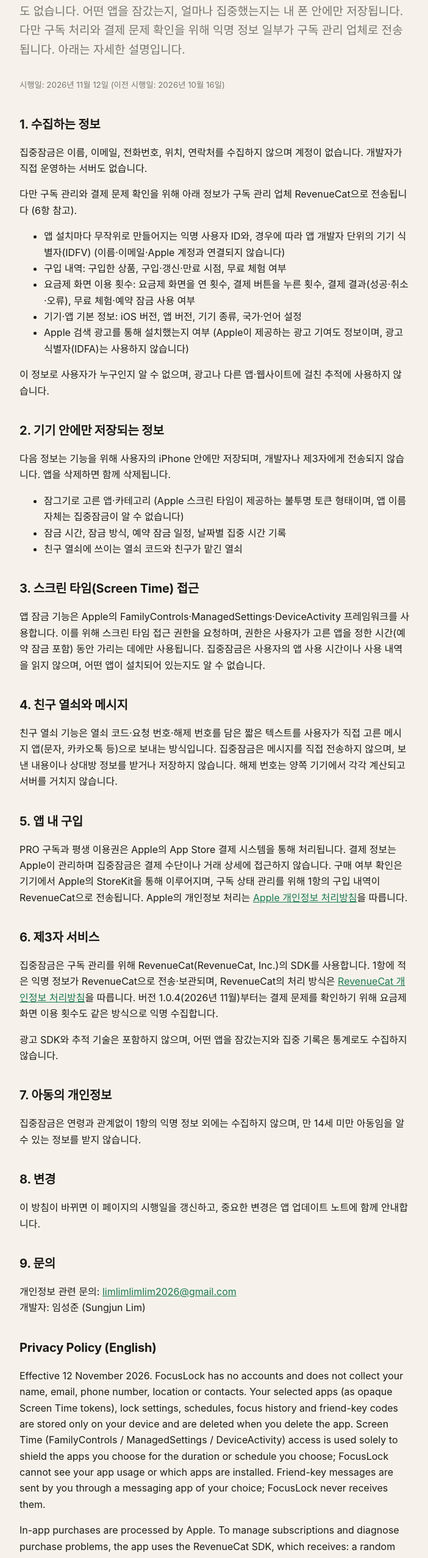
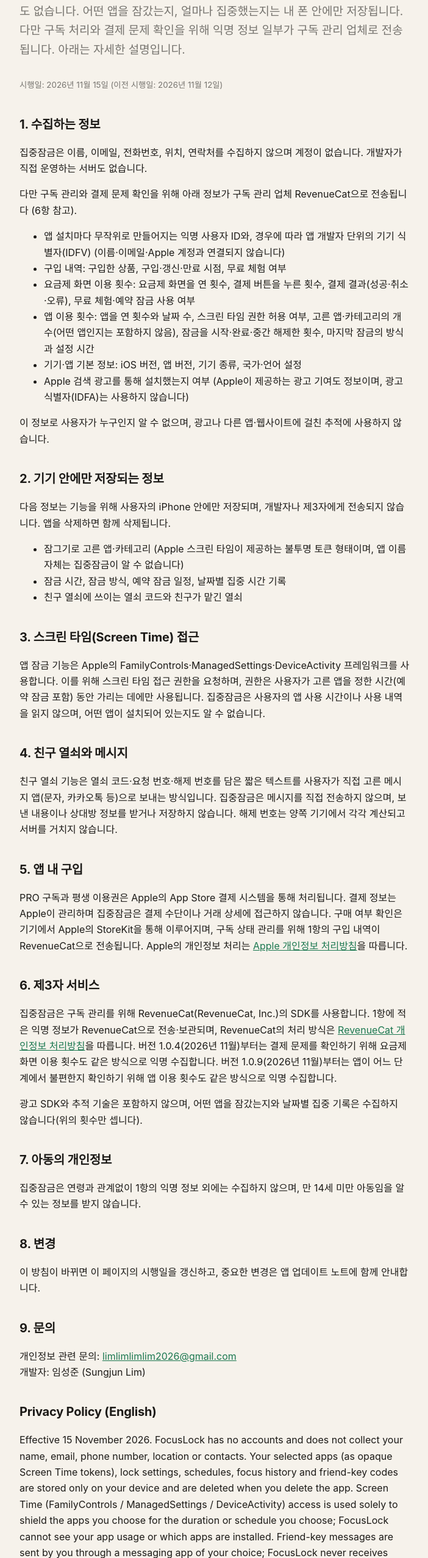
Before and after one commit to james100/focuslock, a plain HTML site: page privacy.html in a window 1280 px wide. Shown: the part 205-2760 px from the top of the page at 61% size, without its empty margins (288-990 px from the left). Drawn offline with Linux system fonts and the light colour scheme.

Commit message:
Privacy policy: disclose anonymous app usage counters (1.0.9)
Co-Authored-By: Claude Fable 5.2 <noreply@anthropic.com>
Claude-Session: https://claude.ai/code/session_016ZN9Yr6ZJ7YzcACgTFtqwU

```diff
--- a/privacy.html
+++ b/privacy.html
@@ -3,7 +3,7 @@
 <header><div class="mark">🔒</div><a href="./">집중잠금</a><nav><a href="support.html">지원</a><a href="privacy.html">개인정보처리방침</a></nav></header>
 <h1>개인정보처리방침</h1>
 <p class="lead">집중잠금(FocusLock)은 이름·이메일·전화번호 같은 개인정보를 받지 않고, 계정도 없습니다. 어떤 앱을 잠갔는지, 얼마나 집중했는지는 내 폰 안에만 저장됩니다. 다만 구독 처리와 결제 문제 확인을 위해 익명 정보 일부가 구독 관리 업체로 전송됩니다. 아래는 자세한 설명입니다.</p>
-<small>시행일: 2026년 11월 12일 (이전 시행일: 2026년 10월 16일)</small>
+<small>시행일: 2026년 11월 15일 (이전 시행일: 2026년 11월 12일)</small>
 
 <h2>1. 수집하는 정보</h2>
 <p>집중잠금은 이름, 이메일, 전화번호, 위치, 연락처를 수집하지 않으며 계정이 없습니다. 개발자가 직접 운영하는 서버도 없습니다.</p>
@@ -12,6 +12,7 @@
 <li>앱 설치마다 무작위로 만들어지는 익명 사용자 ID와, 경우에 따라 앱 개발자 단위의 기기 식별자(IDFV) (이름·이메일·Apple 계정과 연결되지 않습니다)</li>
 <li>구입 내역: 구입한 상품, 구입·갱신·만료 시점, 무료 체험 여부</li>
 <li>요금제 화면 이용 횟수: 요금제 화면을 연 횟수, 결제 버튼을 누른 횟수, 결제 결과(성공·취소·오류), 무료 체험·예약 잠금 사용 여부</li>
+<li>앱 이용 횟수: 앱을 연 횟수와 날짜 수, 스크린 타임 권한 허용 여부, 고른 앱·카테고리의 개수(어떤 앱인지는 포함하지 않음), 잠금을 시작·완료·중간 해제한 횟수, 마지막 잠금의 방식과 설정 시간</li>
 <li>기기·앱 기본 정보: iOS 버전, 앱 버전, 기기 종류, 국가·언어 설정</li>
 <li>Apple 검색 광고를 통해 설치했는지 여부 (Apple이 제공하는 광고 기여도 정보이며, 광고 식별자(IDFA)는 사용하지 않습니다)</li>
 </ul>
@@ -35,8 +36,8 @@
 <p>PRO 구독과 평생 이용권은 Apple의 App Store 결제 시스템을 통해 처리됩니다. 결제 정보는 Apple이 관리하며 집중잠금은 결제 수단이나 거래 상세에 접근하지 않습니다. 구매 여부 확인은 기기에서 Apple의 StoreKit을 통해 이루어지며, 구독 상태 관리를 위해 1항의 구입 내역이 RevenueCat으로 전송됩니다. Apple의 개인정보 처리는 <a href="https://www.apple.com/legal/privacy/">Apple 개인정보 처리방침</a>을 따릅니다.</p>
 
 <h2>6. 제3자 서비스</h2>
-<p>집중잠금은 구독 관리를 위해 RevenueCat(RevenueCat, Inc.)의 SDK를 사용합니다. 1항에 적은 익명 정보가 RevenueCat으로 전송·보관되며, RevenueCat의 처리 방식은 <a href="https://www.revenuecat.com/privacy">RevenueCat 개인정보 처리방침</a>을 따릅니다. 버전 1.0.4(2026년 11월)부터는 결제 문제를 확인하기 위해 요금제 화면 이용 횟수도 같은 방식으로 익명 수집합니다.</p>
-<p>광고 SDK와 추적 기술은 포함하지 않으며, 어떤 앱을 잠갔는지와 집중 기록은 통계로도 수집하지 않습니다.</p>
+<p>집중잠금은 구독 관리를 위해 RevenueCat(RevenueCat, Inc.)의 SDK를 사용합니다. 1항에 적은 익명 정보가 RevenueCat으로 전송·보관되며, RevenueCat의 처리 방식은 <a href="https://www.revenuecat.com/privacy">RevenueCat 개인정보 처리방침</a>을 따릅니다. 버전 1.0.4(2026년 11월)부터는 결제 문제를 확인하기 위해 요금제 화면 이용 횟수도 같은 방식으로 익명 수집합니다. 버전 1.0.9(2026년 11월)부터는 앱이 어느 단계에서 불편한지 확인하기 위해 앱 이용 횟수도 같은 방식으로 익명 수집합니다.</p>
+<p>광고 SDK와 추적 기술은 포함하지 않으며, 어떤 앱을 잠갔는지와 날짜별 집중 기록은 수집하지 않습니다(위의 횟수만 셉니다).</p>
 
 <h2>7. 아동의 개인정보</h2>
 <p>집중잠금은 연령과 관계없이 1항의 익명 정보 외에는 수집하지 않으며, 만 14세 미만 아동임을 알 수 있는 정보를 받지 않습니다.</p>
@@ -48,8 +49,8 @@
 <p>개인정보 관련 문의: <a href="mailto:limlimlimlim2026@gmail.com">limlimlimlim2026@gmail.com</a><br>개발자: 임성준 (Sungjun Lim)</p>
 
 <h2 id="en">Privacy Policy (English)</h2>
-<p>Effective 12 November 2026. FocusLock has no accounts and does not collect your name, email, phone number, location or contacts. Your selected apps (as opaque Screen Time tokens), lock settings, schedules, focus history and friend-key codes are stored only on your device and are deleted when you delete the app. Screen Time (FamilyControls / ManagedSettings / DeviceActivity) access is used solely to shield the apps you choose for the duration or schedule you choose; FocusLock cannot see your app usage or which apps are installed. Friend-key messages are sent by you through a messaging app of your choice; FocusLock never receives them.</p>
-<p>In-app purchases are processed by Apple. To manage subscriptions and diagnose purchase problems, the app uses the RevenueCat SDK, which receives: a random anonymous app user ID (and possibly the vendor device identifier, IDFV), purchase history (product, purchase/renewal/expiry dates, trial status), paywall usage counters (paywall opened, purchase button tapped, purchase result, use of the free trial and scheduled lock), basic device and app information (iOS version, app version, device type, country/language), and Apple Search Ads attribution (whether the install came from an Apple search ad; no IDFA). This information does not identify you and is not used for advertising or tracking across other apps or websites. The app contains no advertising or tracking SDKs. See the <a href="https://www.revenuecat.com/privacy">RevenueCat Privacy Policy</a>. Contact: limlimlimlim2026@gmail.com</p>
+<p>Effective 15 November 2026. FocusLock has no accounts and does not collect your name, email, phone number, location or contacts. Your selected apps (as opaque Screen Time tokens), lock settings, schedules, focus history and friend-key codes are stored only on your device and are deleted when you delete the app. Screen Time (FamilyControls / ManagedSettings / DeviceActivity) access is used solely to shield the apps you choose for the duration or schedule you choose; FocusLock cannot see your app usage or which apps are installed. Friend-key messages are sent by you through a messaging app of your choice; FocusLock never receives them.</p>
+<p>In-app purchases are processed by Apple. To manage subscriptions and diagnose purchase problems, the app uses the RevenueCat SDK, which receives: a random anonymous app user ID (and possibly the vendor device identifier, IDFV), purchase history (product, purchase/renewal/expiry dates, trial status), paywall usage counters (paywall opened, purchase button tapped, purchase result, use of the free trial and scheduled lock), app usage counters (app opens and days opened, whether Screen Time access was allowed, the number of selected apps and categories but never which ones, how many locks were started, completed or ended early, and the mode and length of the last lock), basic device and app information (iOS version, app version, device type, country/language), and Apple Search Ads attribution (whether the install came from an Apple search ad; no IDFA). This information does not identify you and is not used for advertising or tracking across other apps or websites. The app contains no advertising or tracking SDKs. See the <a href="https://www.revenuecat.com/privacy">RevenueCat Privacy Policy</a>. Contact: limlimlimlim2026@gmail.com</p>
 
 <footer>© 2026 Sungjun Lim · <a href="./">홈</a> · <a href="support.html">지원</a></footer>
 </div></body></html>
```
